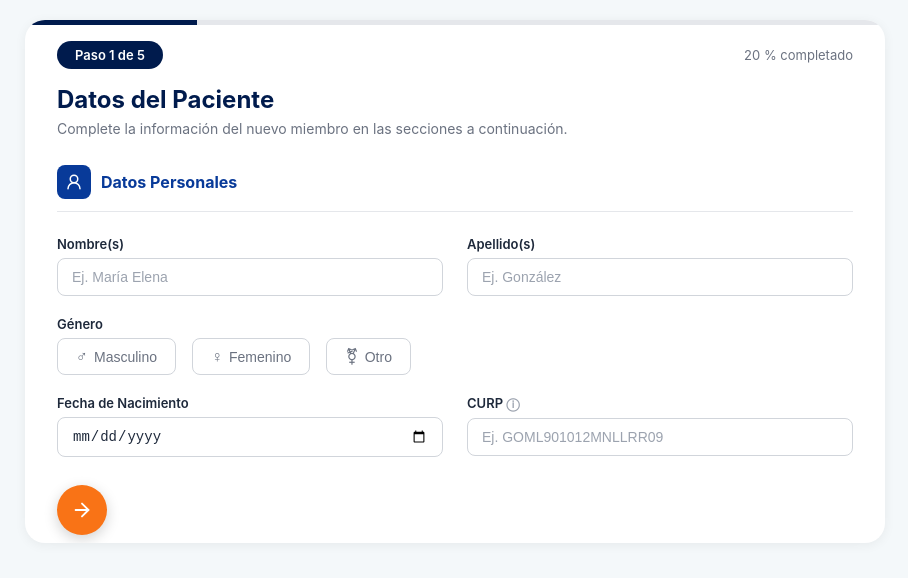
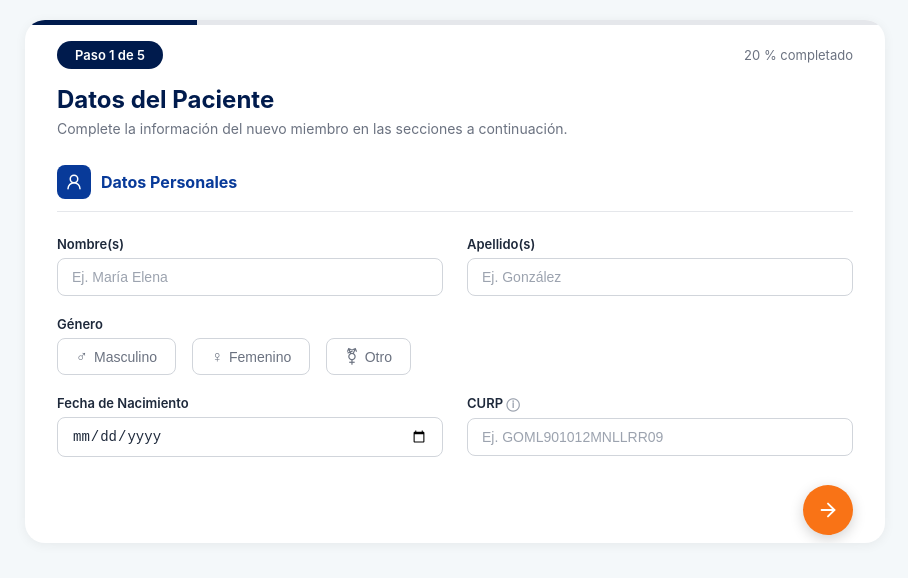
Before and after one commit to Ay4xx/SoftwareEspinaBifida, a React (Create React App) app in the folder espina-bifida-app/: page /registro in a window 1280 px wide. Shown: the top 578 px of the page, without its empty margins (185-1093 px from the left). Built offline with nearby package versions, Linux system fonts and the light colour scheme; no server answers.

Commit message:
cambio de boton de registro

```diff
--- a/espina-bifida-app/src/pantallas/registro.css
+++ b/espina-bifida-app/src/pantallas/registro.css
@@ -314,3 +314,7 @@
 .registro-nav-contenedor:has(> .revision-nav-derecha:only-child) {
   justify-content: flex-end;
 }
+
+.btn-siguiente {
+  margin-left: auto;
+}
```
